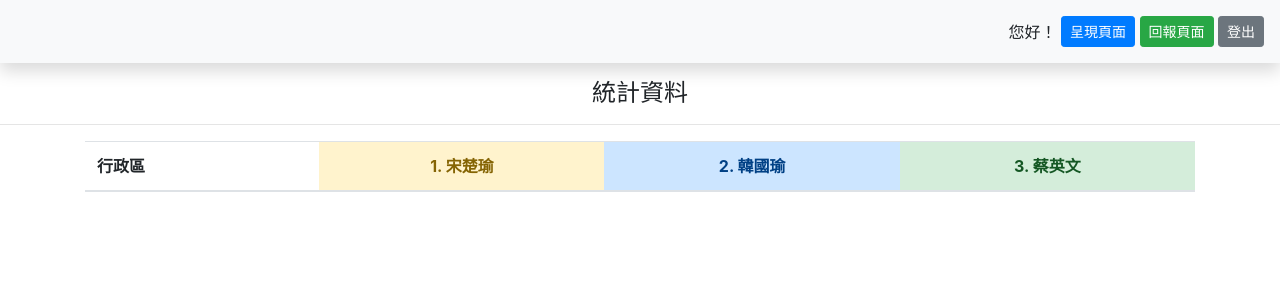
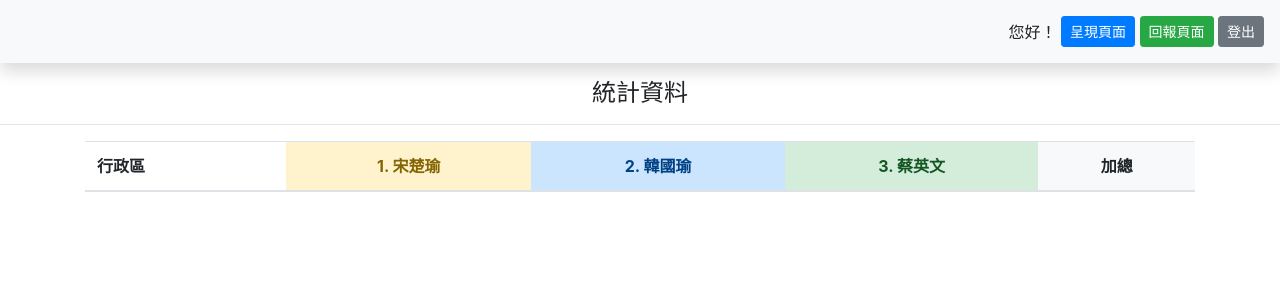
Before and after one commit to KevinCayenne/2020_taichung_president_election_demo, a Django app: template voteInfo/templates/voteInfo/dept.html in a window 1280 px wide. Shown: the top 300 px of the page. Run offline with Django 3.2, Linux system fonts and the light colour scheme; the template is opened without the code that fills it, so the values that code supplies are empty; some libraries are stand-ins or nearby versions.

Commit message:
add total sum

```diff
--- a/voteInfo/templates/voteInfo/dept.html
+++ b/voteInfo/templates/voteInfo/dept.html
@@ -36,12 +36,11 @@
       <th class="alert-warning text-center">1. 宋楚瑜</th>
       <th class="alert-primary text-center">2. 韓國瑜</th>
       <th class="alert-success text-center">3. 蔡英文</th>
+      <th class="bg-light text-center">加總</th>
     </thead>
     <tbody id="stat-tbody">
 
-
     </tbody>
-
   </table>
   </div>
 
@@ -81,6 +80,9 @@
   database.ref("/").on('value', function (snapshot) {
 
     $('#stat-tbody').html('');
+    var total_Song = 0;
+    var total_Han = 0;
+    var total_Tsai = 0;
 
     snapshot.forEach(function (item) {
       // console.log(item.val().deptCode);
@@ -96,16 +98,27 @@
         dept_total_Tsai = dept_total_Tsai + parseInt(item.val().tboxName[i].Tsai);
       }
 
+      for(i in item.val().tboxName){
+        // console.log(item.val().tboxName[i]);
+        total_Song = total_Song + parseInt(item.val().tboxName[i].Song);
+        total_Han = total_Han + parseInt(item.val().tboxName[i].Han);
+        total_Tsai = total_Tsai + parseInt(item.val().tboxName[i].Tsai);
+      }
+
+      var dept_total = dept_total_Song + dept_total_Han + dept_total_Tsai;
+
       if(dept_total_Tsai < dept_total_Han){
-        $('#stat-tbody').append('<tr><td>'+ deptCode +'</td><td class="song table-warning text-right">'+ dept_total_Song +'</td><td class="han table-primary text-right">'+ dept_total_Han +'</td><td class="tsai table-danger text-right">'+ dept_total_Tsai +'</td></tr>');
+        $('#stat-tbody').append('<tr><td>'+ deptCode +'</td><td class="song table-warning text-right">'+ dept_total_Song +'</td><td class="han table-primary text-right">'+ dept_total_Han + '</td><td class="tsai table-danger text-right">' + dept_total_Tsai + '</td><td class="total table-light text-right">' + dept_total + '</td></tr>');
       }else{
-        $('#stat-tbody').append('<tr><td>'+ deptCode +'</td><td class="song table-warning text-right">'+ dept_total_Song +'</td><td class="han table-primary text-right">'+ dept_total_Han +'</td><td class="tsai table-success text-right">'+ dept_total_Tsai +'</td></tr>');
+        $('#stat-tbody').append('<tr><td>'+ deptCode +'</td><td class="song table-warning text-right">'+ dept_total_Song +'</td><td class="han table-primary text-right">'+ dept_total_Han +'</td><td class="tsai table-success text-right">'+ dept_total_Tsai + '</td><td class="total table-light text-right">' + dept_total + '</td></tr>');
       }
 
     });
+
+    var total = total_Song + total_Han + total_Tsai;
+    $('#stat-tbody').append('<tr><td>' + '加總' + '</td><td class="table-light text-right">' + total_Song + '</td><td class="table-light text-right">' + total_Han + '</td><td class="table-light text-right">' + total_Tsai + '</td><td class="table-light text-right">' + total + '</td></tr>');
+
   });
-
-
 
 </script>
 
```
